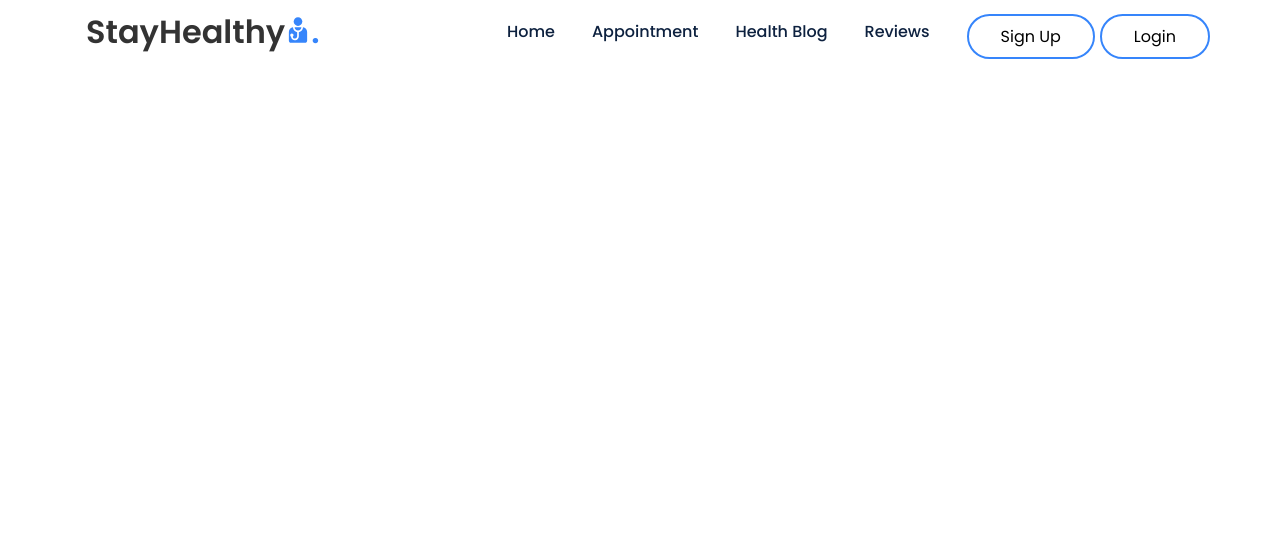
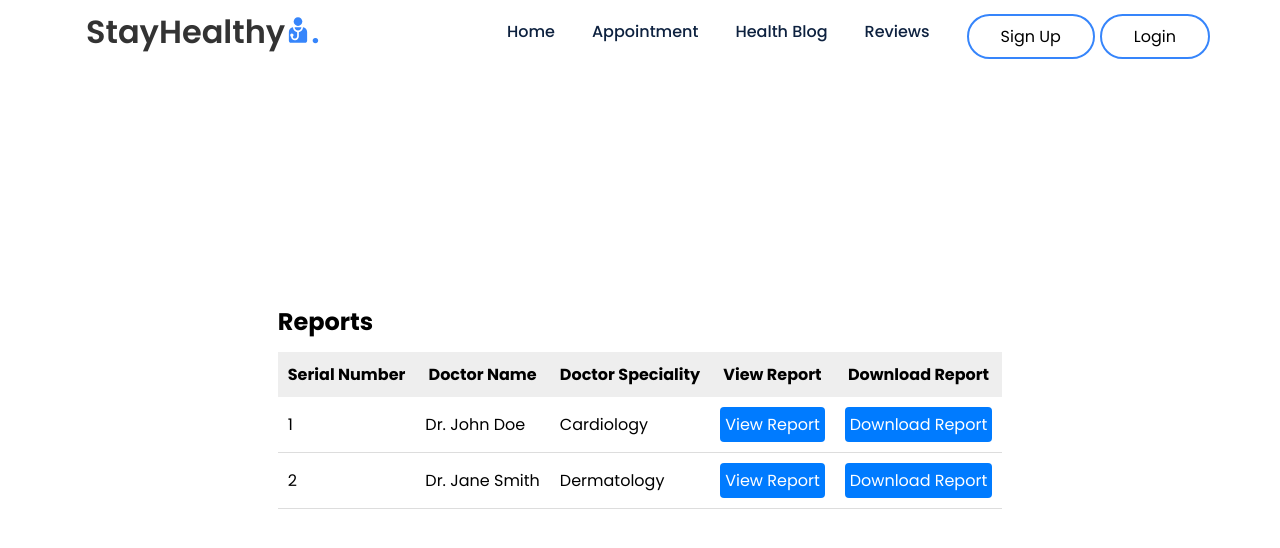
Before and after one commit to SamehRefaay/fecapstone_react_project, a React (Create React App) app: page /reports in a window 1280 px wide. Shown: the top 548 px of the page. Built offline with nearby package versions, Linux system fonts and the light colour scheme.

Commit message:
Create the ReportsLayout component

```diff
--- a/src/App.js
+++ b/src/App.js
@@ -11,6 +11,7 @@ import AppointmentBooking from './components/AppointmentBooking/AppointmentBooki
 import Notification from './components/Notification/Notification';
 import ReviewForm from './components/ReviewForm/ReviewForm';
 import ProfileCard from './components/ProfileCard/ProfileCard';
+import ReportsLayout from './components/ReportsLayout/ReportsLayout';
 
 function App() {
 	return (
@@ -41,6 +42,7 @@ function App() {
 					<Route path="/best-services" element={<BestServices />} />
 					<Route path="/reviews" element={<ReviewForm />} />
 					<Route path="/profile" element={<ProfileCard />} />
+					<Route path="/reports" element={<ReportsLayout />} />
 				</Routes>
 			</BrowserRouter>
 		</div>
--- a/src/components/Navbar/Navbar.css
+++ b/src/components/Navbar/Navbar.css
@@ -25,10 +25,9 @@ nav .container {
 	top: 25px;
 	left: 0;
 	width: 100%;
-	padding: 0;
+	padding: 5px;
 	text-align: left;
 	box-shadow: 1px 1px 5px #ccc;
-	height: 100px;
 }
 .profile-drop-down-menu li {
 	margin: 0;
--- a/src/components/Navbar/Navbar.js
+++ b/src/components/Navbar/Navbar.js
@@ -87,6 +87,9 @@ const Navbar = () => {
 											<li>
 												<Link to="/profile">Your Profile</Link>
 											</li>
+											<li>
+												<Link to="/reports">Your Reports</Link>
+											</li>
 										</ul>
 									)}
 								</div>
--- /dev/null
+++ b/src/components/ReportsLayout/ReportsLayout.css
@@ -0,0 +1,11 @@
+.reports-page {
+	width: 100%;
+	height: 100vh;
+	display: flex;
+	justify-content: center;
+	align-items: center;
+}
+.reports-container {
+	text-align: start;
+	width: fit-content;
+}
--- /dev/null
+++ b/src/components/ReportsLayout/ReportsLayout.js
@@ -0,0 +1,41 @@
+import React from 'react';
+import './ReportsLayout.css';
+
+const fakeData = [
+	{ name: 'Dr. John Doe', speciality: 'Cardiology' },
+	{ name: 'Dr. Jane Smith', speciality: 'Dermatology' },
+];
+
+const ReportsLayout = () => {
+	return (
+		<div className="reports-page">
+			<div className="reports-container">
+				<h2>Reports</h2>
+				<table>
+					<tr>
+						<th>Serial Number</th>
+						<th>Doctor Name</th>
+						<th>Doctor Speciality</th>
+						<th>View Report</th>
+						<th>Download Report</th>
+					</tr>
+					{fakeData.map((doctor, i) => (
+						<tr>
+							<td>{i + 1}</td>
+							<td>{doctor.name}</td>
+							<td>{doctor.speciality}</td>
+							<td>
+								<button>View Report</button>
+							</td>
+							<td>
+								<button>Download Report</button>
+							</td>
+						</tr>
+					))}
+				</table>
+			</div>
+		</div>
+	);
+};
+
+export default ReportsLayout;
--- a/src/components/ReviewForm/ReviewForm.css
+++ b/src/components/ReviewForm/ReviewForm.css
@@ -14,7 +14,7 @@ table {
 table th {
 	background-color: #eee;
 }
-th:last-child {
+.reviews .container th:last-child {
 	width: 30%;
 }
 
```
